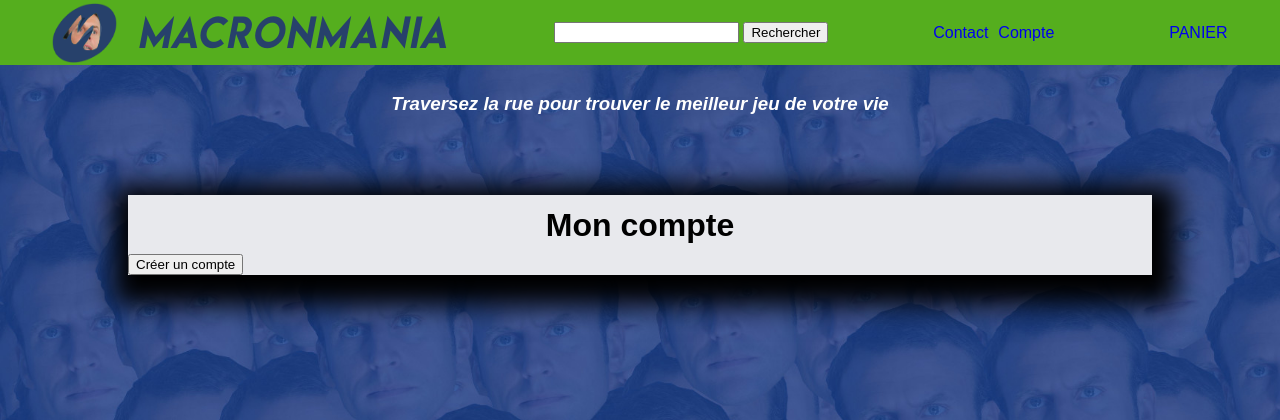
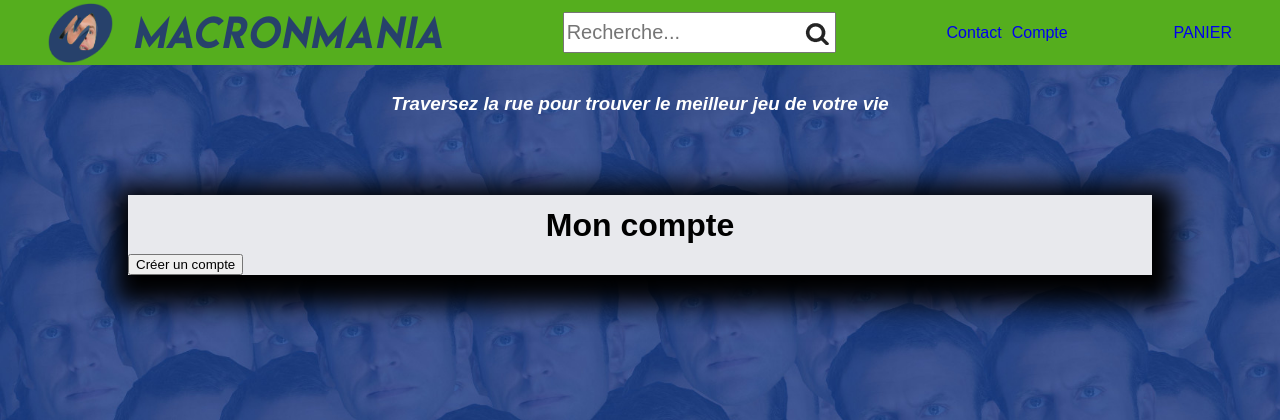
Before and after one commit to Matthew1604/projet_macronmania, a PHP site: page /view/Client/Compte.php in a window 1280 px wide. Shown: the top 420 px of the page. Run offline with PHP 8.4, Linux system fonts and the light colour scheme.

Commit message:
VerifRecherche design

```diff
--- a/view/Client/Compte.php
+++ b/view/Client/Compte.php
@@ -18,9 +18,11 @@
 		</div>
 
 		<form method = "get">
-			<input type="hidden" name="action" value="recherche">
-			<input type = "search" name = "termes">
-			<input type = "submit" value = "Rechercher">
+			<div class="formSearch">
+				<input type="hidden" name="action" value="recherche">
+				<input type = "text" class="searchBar" placeholder="Recherche..." autocomplete="off" name = "termes">
+				<button type="submit" name="Rechercher"></button>
+			</div>
 	  	</form>
 
 
```
Also changed, not shown: view/Jeux/ResultatRecherche.php (+7 -5 lines).
